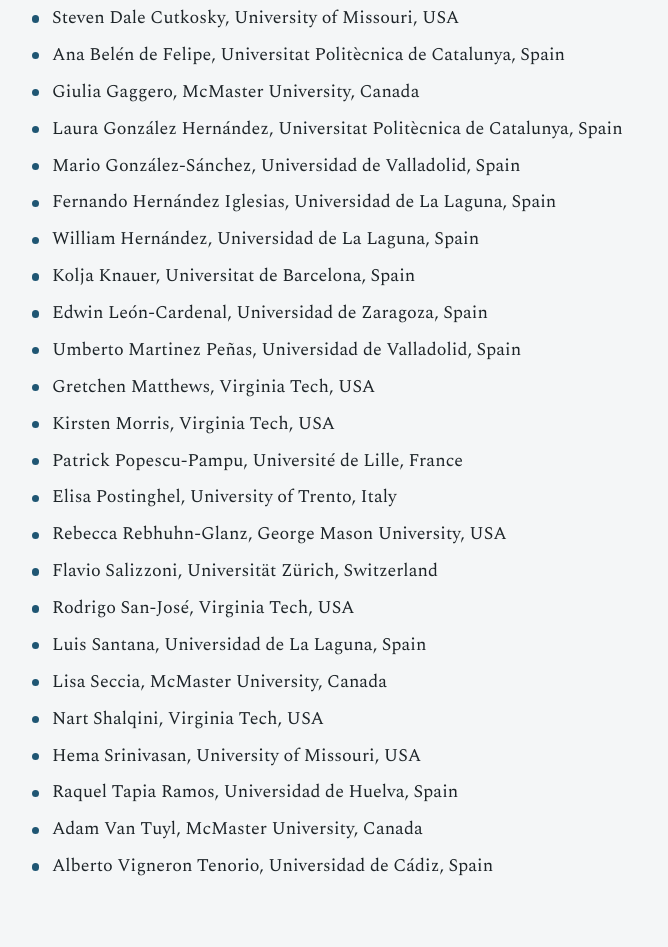
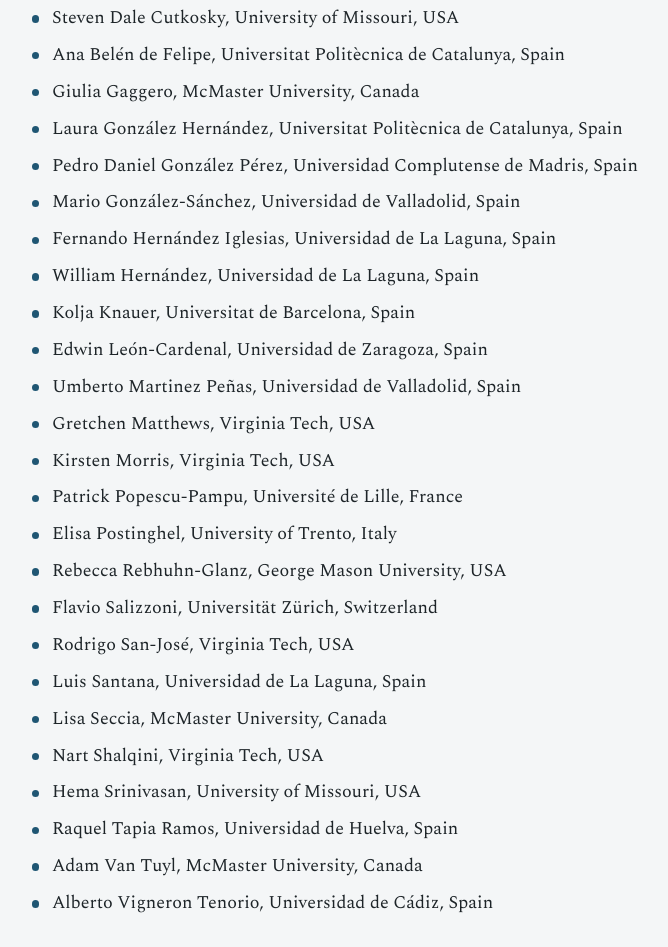
Before and after one commit to Delio090418/CANARiAS-algebra-fest-2027, a plain HTML site: page index.html in a window 1280 px wide. Shown: the part 2187-3134 px from the top of the page, without its empty margins (400-1068 px from the left). Drawn offline with nearby package versions, Linux system fonts and the light colour scheme.

Commit message:
Add Pedro Daniel González Pérez to the list

```diff
--- a/index.html
+++ b/index.html
@@ -461,6 +461,7 @@
           <li>Ana Belén de Felipe, Universitat Politècnica de Catalunya, Spain</li>
           <li>Giulia Gaggero, McMaster University, Canada</li>
           <li>Laura González Hernández, Universitat Politècnica de Catalunya, Spain</li>
+          <li>Pedro Daniel González Pérez, Universidad Complutense de Madris, Spain</li>
           <li>Mario González-Sánchez, Universidad de Valladolid, Spain</li>
           <li>Fernando Hernández Iglesias, Universidad de La Laguna, Spain</li>
           <li>William Hernández, Universidad de La Laguna, Spain</li>
```
